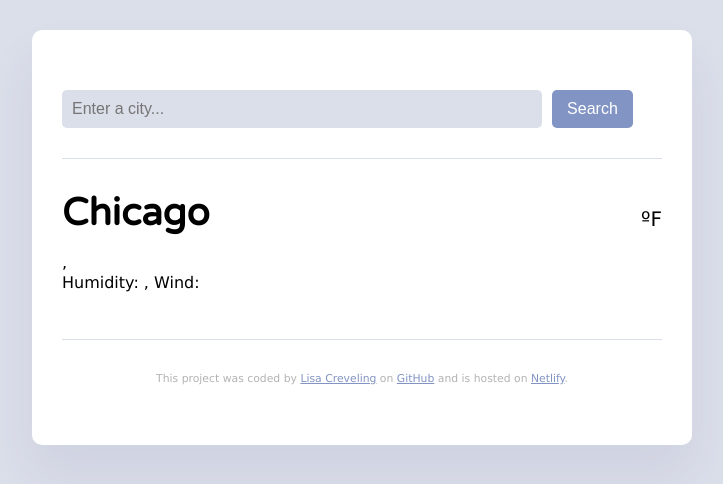
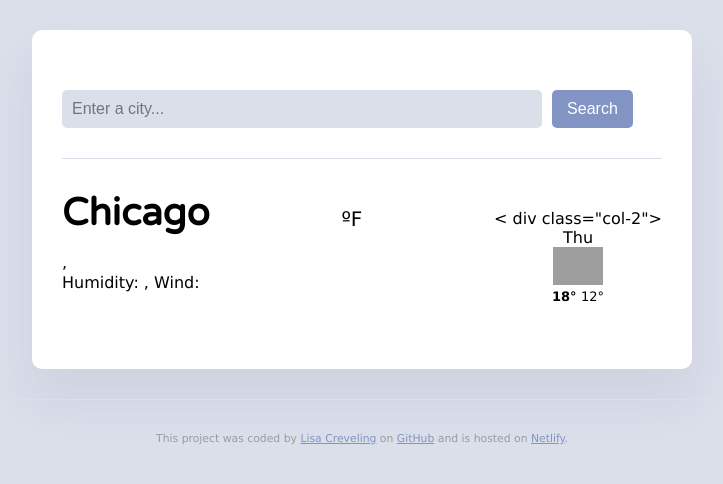
Before and after one commit to Crevlm/Week-7-Weather-Project, a plain HTML site: page index.html in a window 1280 px wide. Shown: the whole page, without its empty margins (278-1001 px from the left). Drawn offline with nearby package versions, Linux system fonts and the light colour scheme; no server answers; grey boxes are pictures that could not be loaded.

Commit message:
Added HTML for Forecast

```diff
--- a/index.html
+++ b/index.html
@@ -32,6 +32,10 @@ Humidity: <strong id="humidity"></strong>, Wind: <strong id="wind-speed"></stron
 </p>
 </div>
 
+
+
+
+
 <div class="temperature-details">
 
     <div id ="icon"></div>
@@ -41,6 +45,26 @@ Humidity: <strong id="humidity"></strong>, Wind: <strong id="wind-speed"></stron
 <span class="symbol">ºF</span>
 
 </div>
+
+
+
+<div class="weather-forecast">
+    <div class="row">
+<        div class="col-2">
+            <div class="weather-forecase-date">
+            Thu
+            </div>
+            <img src="http://shecodes-assets.s3.amazonaws.com/api/weather/icons/broken-clouds-day.png" width="50px" alt="">
+          <div class="weather-forecast-temperature">
+            <span class="weather-forecast-high">18° </span>
+            <span class="weather-forecast-low">12° </span>
+
+          </div>
+        </div>
+
+    </div>
+</div>
+
 
 </main>
 
--- a/src/style.css
+++ b/src/style.css
@@ -111,3 +111,21 @@ footer {
     font-size: small;
     color: rgba(0, 0, 0, 0.3);
 }
+
+.weather-forecast {
+    margin-top: 20px;
+    text-align: center;
+}
+
+.weather-forecast-date {
+    font-size: 16px;
+    color: #8294C4
+}
+
+.weather-forecast-temperature {
+    font-size: 13px;
+}
+
+.weather-forecast-high {
+    font-weight: bold;
+}
```
